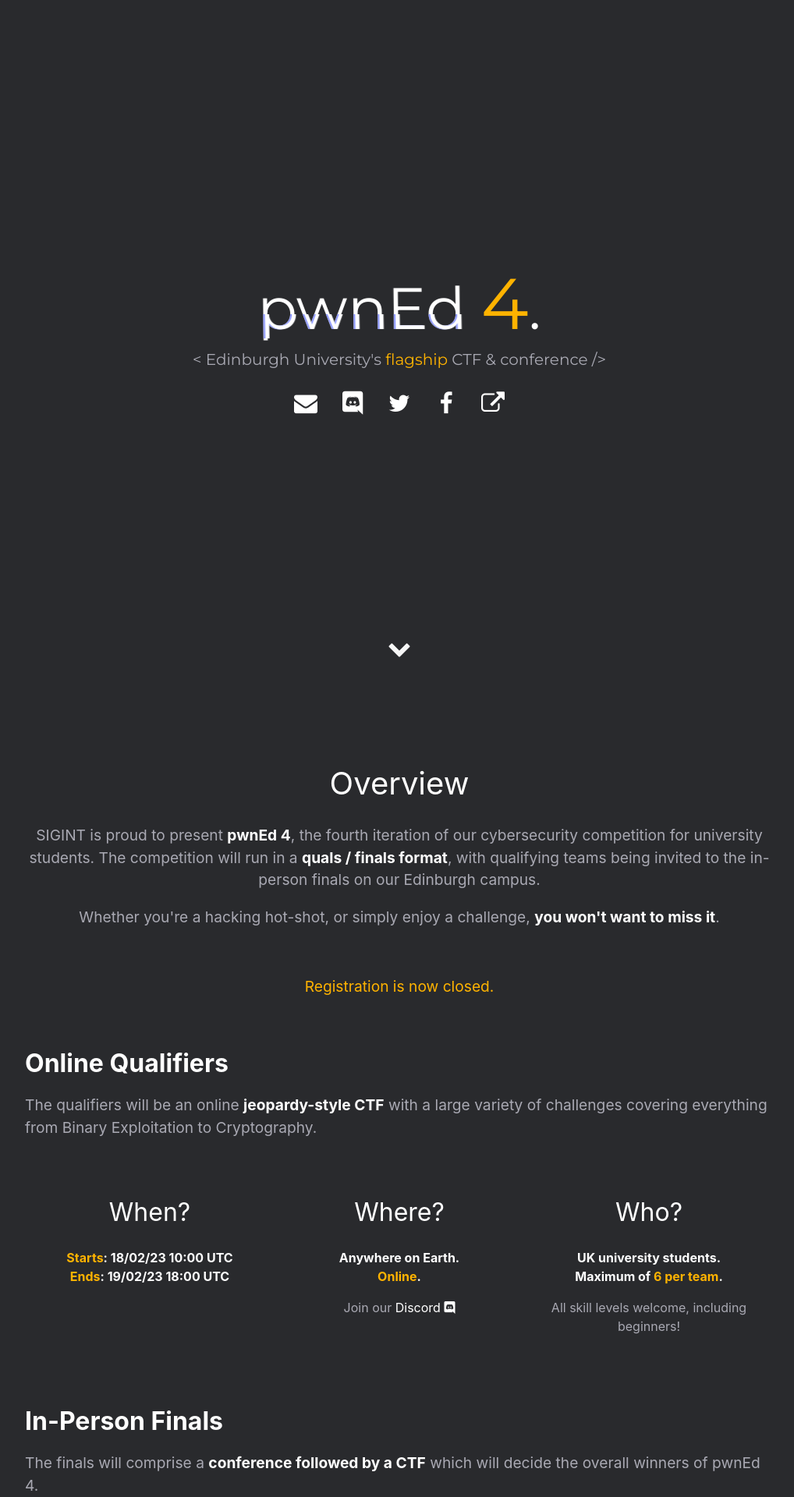
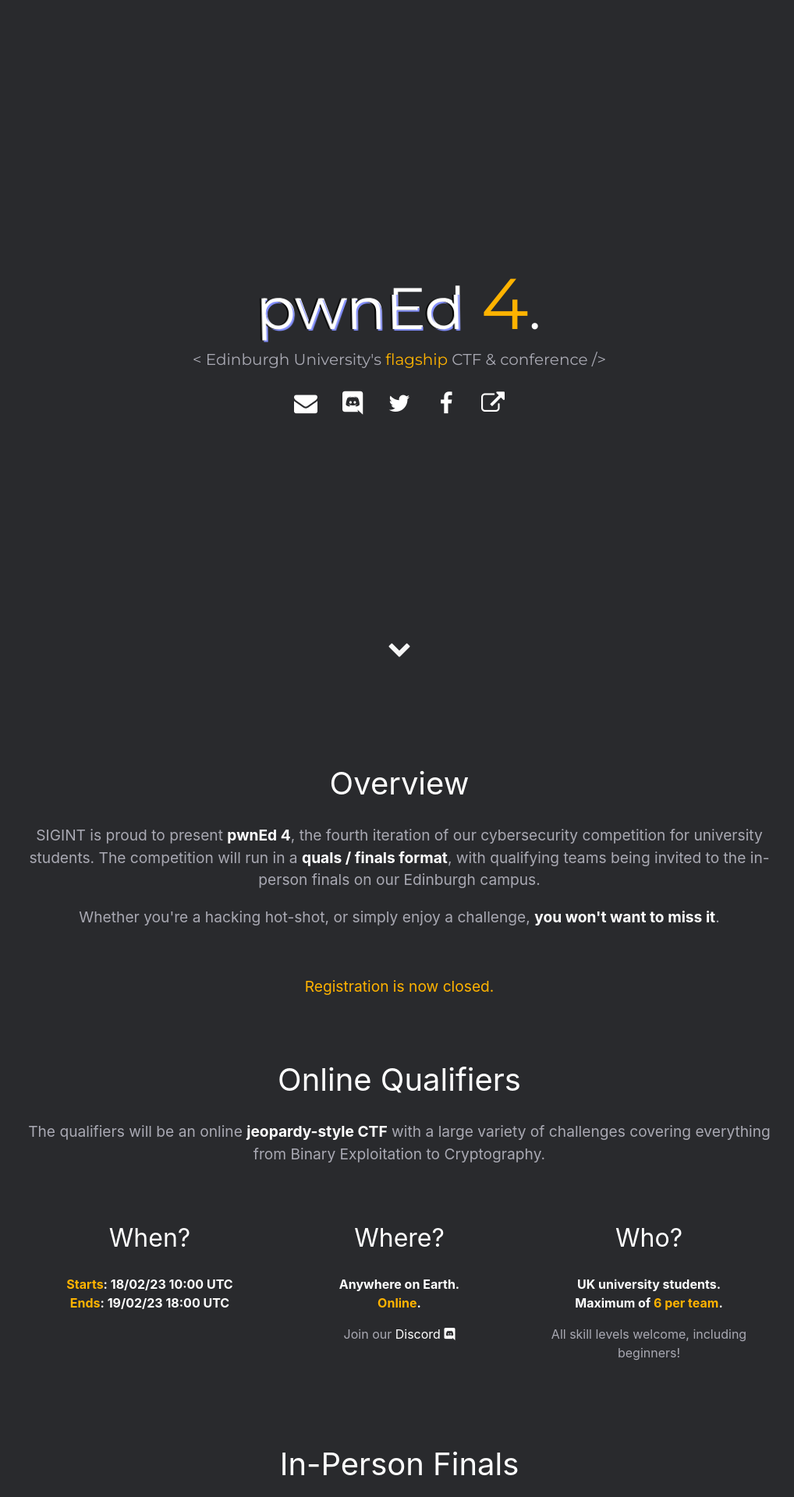
Before and after one commit to compsoc-edinburgh/pwned-site, a Jekyll site: the page built from jekyll/index.html, in a window 1280 px wide. Shown: the top 1920 px of the page at 78% size, without its empty margins (128-1146 px from the left). Built offline with Jekyll 4.4.1, drawn with Linux system fonts in a browser that asks for light colours; some web fonts are replaced; a script that is not in the unit is left out; some of the changed text lies outside the part shown.

Commit message:
Remove sponsor placeholders & minor styling changes

```diff
--- a/jekyll/_includes/about.html
+++ b/jekyll/_includes/about.html
@@ -17,8 +17,8 @@
   </p>
 </div>
 
-
-<h2 style="margin-bottom: 0px">Online Qualifiers</h2>
+<div class="user-details">
+  <h1>Online Qualifiers</h1>
   <p style="margin-bottom: 0px">
   The qualifiers will be an online <b>jeopardy-style CTF</b> with a large variety of challenges covering everything from Binary Exploitation to Cryptography.
   </p>
@@ -48,8 +48,10 @@
       <p>All skill levels welcome, including beginners!</p>
     </div>
   </div>
+</div>
 
-<h2 style="margin-bottom: 0px">In-Person Finals</h2>
+<div class="user-details">
+  <h1>In-Person Finals</h1>
   <p>
   The finals will comprise a <b>conference followed by a CTF</b> which will decide the overall winners of pwnEd 4.
   </p>
@@ -85,6 +87,7 @@
       </p>
     </div>
   </div>
+</div>
 
 <div class="user-details">
   <div class="prizes">
@@ -96,33 +99,8 @@
 </div>
 
 
-<div class="user-details" style="margin: 70px 0px;">
+<div class="user-details" style="margin: 50px 0px;">
   <h2>Many thanks to our <a class="highlight">event sponsors</a>:</h2>
-</div>
-
-
-<div style="width:350px; margin: 0 auto 50px auto;">
-  <img src="/assets/sponsors/google-cloud.png" width="75px" style="float:left; margin-right:20px;" alt="Google Cloud Logo" title="Google Cloud Logo"/>
-  <h3 style="margin:0px; padding:0px; display:inline; font-size: 1.45rem;">
-    Infra sponsored by
-    <a style="text-decoration:underline;" href="https://goo.gle/ctfsponsorship" target="_blank">
-      goo.gle/ctfsponsorship
-    </a>
-  </h3>
-</div>
-
-
-<div class="user" style="margin-bottom: 50px;">
-  <div class="tech">
-    <div class="sponsors">
-      <a href="mailto:contact@sigint.mx">
-      <div class="sponsor_placeholder sponsor_placeholder_platinum">
-        <h3 style="margin: 0 1em;"><b>Become a Sponsor</b></h3>
-        <p>Your logo here</p>
-      </div>
-      </a>
-    </div>
-  </div>
 </div>
 
 
@@ -131,26 +109,6 @@
     <div class="sponsors">
       <a href="https://www.interruptlabs.co.uk/" target="_blank" style="margin: auto 0; font-size: 0;">
         <img src="/assets/sponsors/interrupt-labs.png" width="260px" style="zoom:1.25"/>
-      </a>
-      <a href="mailto:contact@sigint.mx">
-      <div class="sponsor_placeholder sponsor_placeholder_gold">
-        <h3 style="margin: 0 1em;"><b>Become a Sponsor</b></h3>
-        <p>Your logo here</p>
-      </div>
-      </a>
-    </div>
-  </div>
-</div>
-
-
-<div class="user" style="margin-bottom: 50px;">
-  <div class="tech">
-    <div class="sponsors">
-      <a href="mailto:contact@sigint.mx">
-      <div class="sponsor_placeholder sponsor_placeholder_silver">
-        <h3 style="margin: 0 1em;"><b>Become a Sponsor</b></h3>
-        <p>Your logo here</p>
-      </div>
       </a>
     </div>
   </div>
@@ -166,12 +124,17 @@
       <a href="https://www.trailofbits.com/" target="_blank" style="margin: auto 0; font-size: 0;">
         <img src="/assets/sponsors/netcraft.png" width="250px" style="zoom:0.75"/>
       </a>
-      <a href="mailto:contact@sigint.mx">
-      <div class="sponsor_placeholder sponsor_placeholder_bronze">
-        <h3 style="margin: 0 1em;"><b>Become a Sponsor</b></h3>
-        <p>your logo here</p>
-      </div>
-      </a>
     </div>
   </div>
 </div>
+
+
+<div style="width:350px; margin: 70px auto 50px auto;">
+  <img src="/assets/sponsors/google-cloud.png" width="75px" style="float:left; margin-right:20px;" alt="Google Cloud Logo" title="Google Cloud Logo"/>
+  <h3 style="margin:0px; padding:0px; display:inline; font-size: 1.45rem;">
+    Infra sponsored by
+    <a style="text-decoration:underline;" href="https://goo.gle/ctfsponsorship" target="_blank">
+      goo.gle/ctfsponsorship
+    </a>
+  </h3>
+</div>
--- a/jekyll/_sass/_about.scss
+++ b/jekyll/_sass/_about.scss
@@ -78,7 +78,7 @@
 .user-details {
   text-align: center;
   margin: 0 auto 5px;
-  h1 {
+  h1, h2 {
     font-weight: 400;
   }
 }
```
Lines whose indentation alone changed are shown as unchanged.
